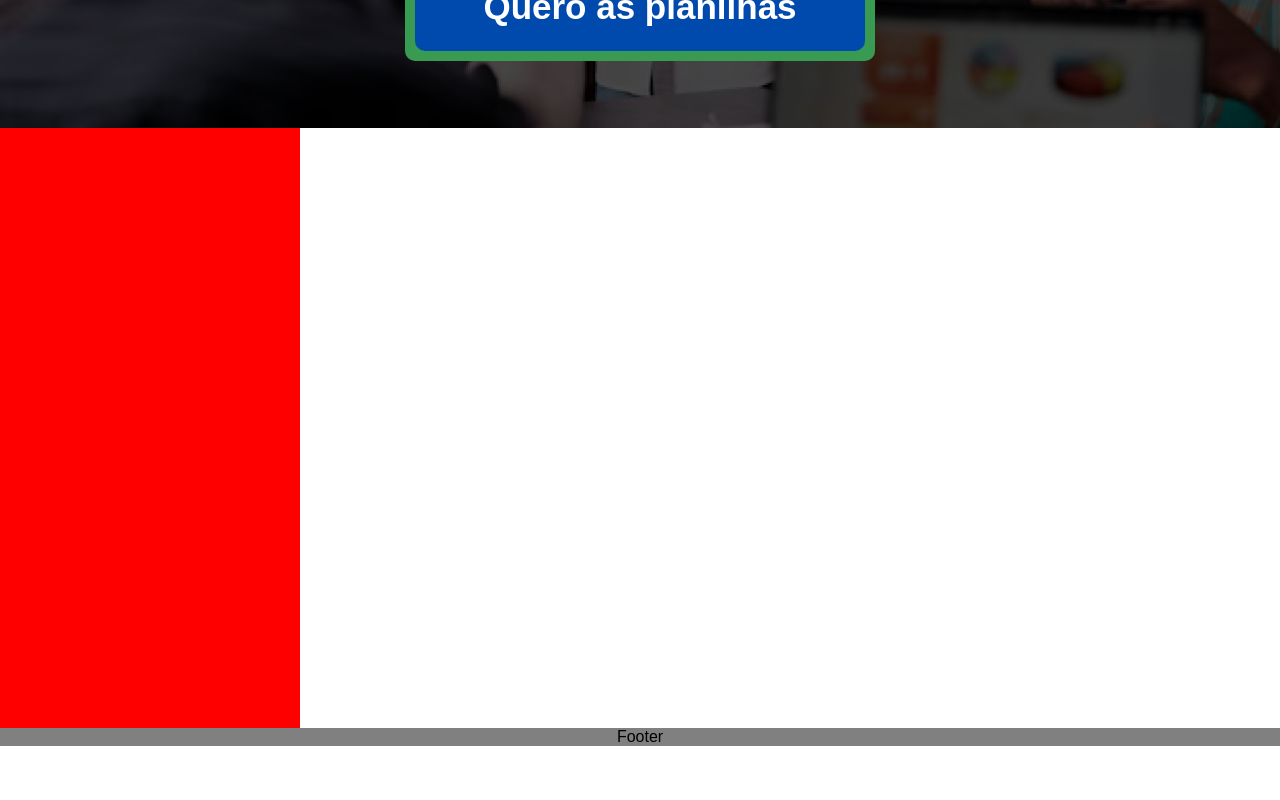
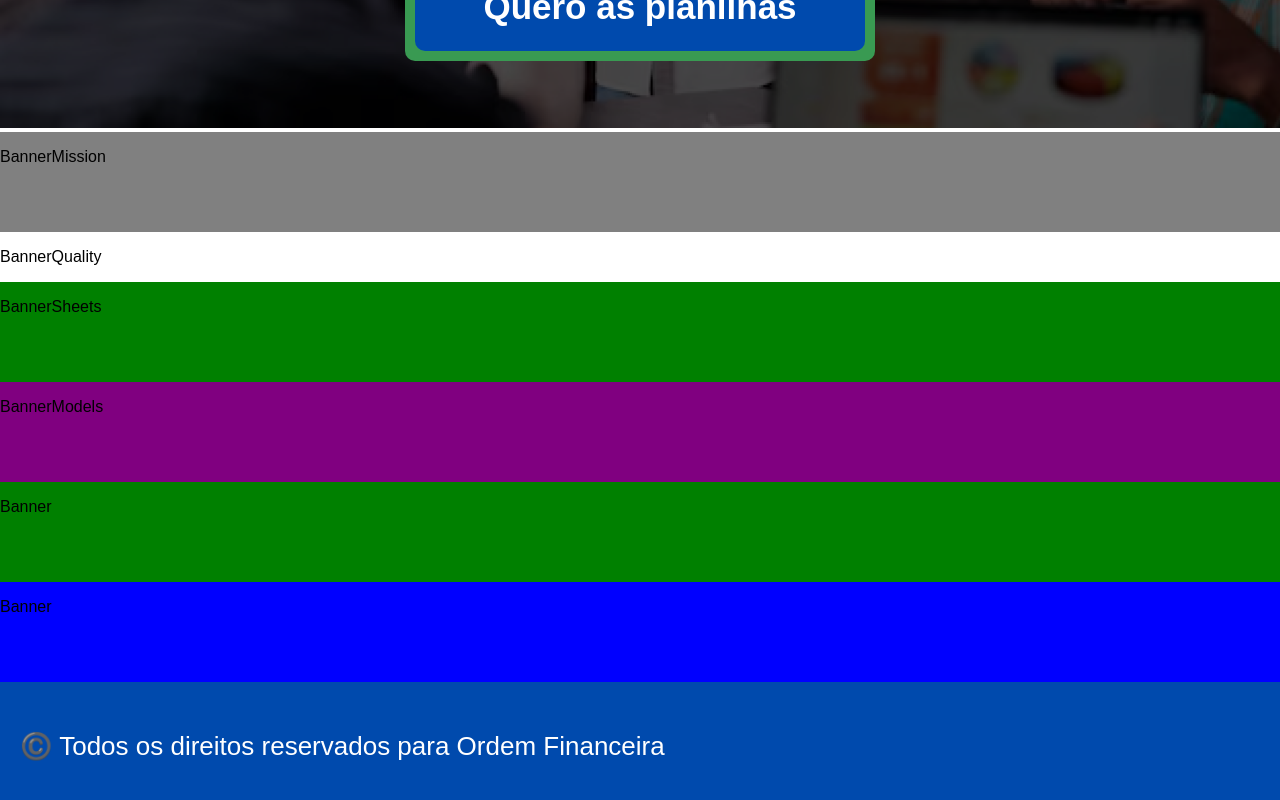
Before and after one commit to Soto92/cesuca-website, a React app: page / in a window 1280 px wide. Shown: the part 592-1392 px from the top of the page. Before the commit the page ends 1338 px from the top, so only its background shows below. Built offline with nearby package versions, Linux system fonts and the light colour scheme; the HTML template or start-up script is replaced by a standard one.

Commit message:
add banners templates

```diff
--- a/src/App.jsx
+++ b/src/App.jsx
@@ -7,6 +7,13 @@
  *          Desenvolvimento Web
  */
 import "./App.css";
+import BannerDiffs from "./components/banners/bannerDiffs";
+import BannerGetOurSheets from "./components/banners/bannerGetOurSheets";
+import BannerMission from "./components/banners/bannerMission";
+import BannerQuality from "./components/banners/bannerQuality";
+import BannerSheets from "./components/banners/bannerSheets";
+import BannerModels from "./components/banners/bannerModels";
+import Footer from "./components/footer";
 import Header from "./components/header";
 
 const App = () => {
@@ -16,24 +23,20 @@ const App = () => {
         display: "flex",
         flexDirection: "column",
         minHeight: "100vh",
+        overflowX: "hidden",
       }}
     >
       <Header />
+      <div style={{ height: "88vh" }} />
 
-      <div style={{ flexGrow: "1", boxSizing: "border-box" }}>
-        <h2 style={{ margin: "0", backgroundColor: "red", height: "200px" }}>
-          Body
-        </h2>
-        <div style={{ width: "300px", height: "300px" }}></div>
-      </div>
+      <BannerMission />
+      <BannerQuality />
+      <BannerSheets />
+      <BannerModels />
+      <BannerDiffs />
+      <BannerGetOurSheets />
 
-      <div
-        style={{ width: "300px", height: "800px", backgroundColor: "red" }}
-      ></div>
-
-      <div style={{ backgroundColor: "grey" }}>
-        <p style={{ margin: "0", textAlign: "center" }}>Footer</p>
-      </div>
+      <Footer />
     </div>
   );
 };
--- /dev/null
+++ b/src/components/banners/bannerDiffs.tsx
@@ -0,0 +1,11 @@
+import React from "react"
+
+const BannerDiffs = () => {
+    return <div style={{display: 'flex', backgroundColor:  'green', height: '100px', flexDirection: "row",}}>
+        <p>
+            Banner
+        </p>
+    </div>
+}
+
+export default BannerDiffs
--- /dev/null
+++ b/src/components/banners/bannerGetOurSheets.tsx
@@ -0,0 +1,11 @@
+import React from "react"
+
+const BannerGetOurSheets = () => {
+    return <div style={{display: 'flex', backgroundColor:  'blue', height: '100px', flexDirection: "row",}}>
+        <p>
+            Banner
+        </p>
+    </div>
+}
+
+export default BannerGetOurSheets
--- /dev/null
+++ b/src/components/banners/bannerMission.tsx
@@ -0,0 +1,11 @@
+import React from "react"
+
+const BannerMission = () => {
+    return <div style={{display: 'flex', backgroundColor:  'grey', height: '100px', flexDirection: "row",}}>
+        <p>
+            BannerMission
+        </p>
+    </div>
+}
+
+export default BannerMission
--- /dev/null
+++ b/src/components/banners/bannerModels.tsx
@@ -0,0 +1,11 @@
+import React from "react"
+
+const BannerModels = () => {
+    return <div style={{display: 'flex', backgroundColor:  'purple', height: '100px', flexDirection: "row",}}>
+        <p>
+        BannerModels
+        </p>
+    </div>
+}
+
+export default BannerModels
--- /dev/null
+++ b/src/components/banners/bannerQuality.tsx
@@ -0,0 +1,11 @@
+import React from "react"
+
+const BannerQuality = () => {
+    return <div>
+        <p>
+        BannerQuality
+        </p>
+    </div>
+}
+
+export default BannerQuality
--- /dev/null
+++ b/src/components/banners/bannerSheets.tsx
@@ -0,0 +1,11 @@
+import React from "react"
+
+const BannerSheets = () => {
+    return <div style={{display: 'flex', backgroundColor:  'green', height: '100px', flexDirection: "row",}}>
+        <p>
+            BannerSheets
+        </p>
+    </div>
+}
+
+export default BannerSheets
--- a/src/components/footer.jsx
+++ b/src/components/footer.jsx
@@ -0,0 +1,27 @@
+const Footer = () => {
+  return (
+    <div
+      style={{
+        backgroundColor: "#004AAD",
+        height: "128px",
+        display: "flex",
+        flexDirection: "row",
+        alignItems: "center",
+      }}
+    >
+      <p
+        style={{
+          margin: "0",
+          textAlign: "center",
+          color: "white",
+          fontSize: "26px",
+          marginLeft: "20px",
+        }}
+      >
+        ©️ Todos os direitos reservados para Ordem Financeira
+      </p>
+    </div>
+  );
+};
+
+export default Footer;
--- a/src/components/header.jsx
+++ b/src/components/header.jsx
@@ -40,6 +40,7 @@ const Button = () => {
 
 const Header = () => {
   return (
+    <div style={{ display: "flex" }}>
       <div
         style={{
           width: "100%",
@@ -109,6 +110,7 @@ const Header = () => {
           </div>
         </div>
       </div>
+    </div>
   );
 };
 
```
Lines whose indentation alone changed are shown as unchanged.
